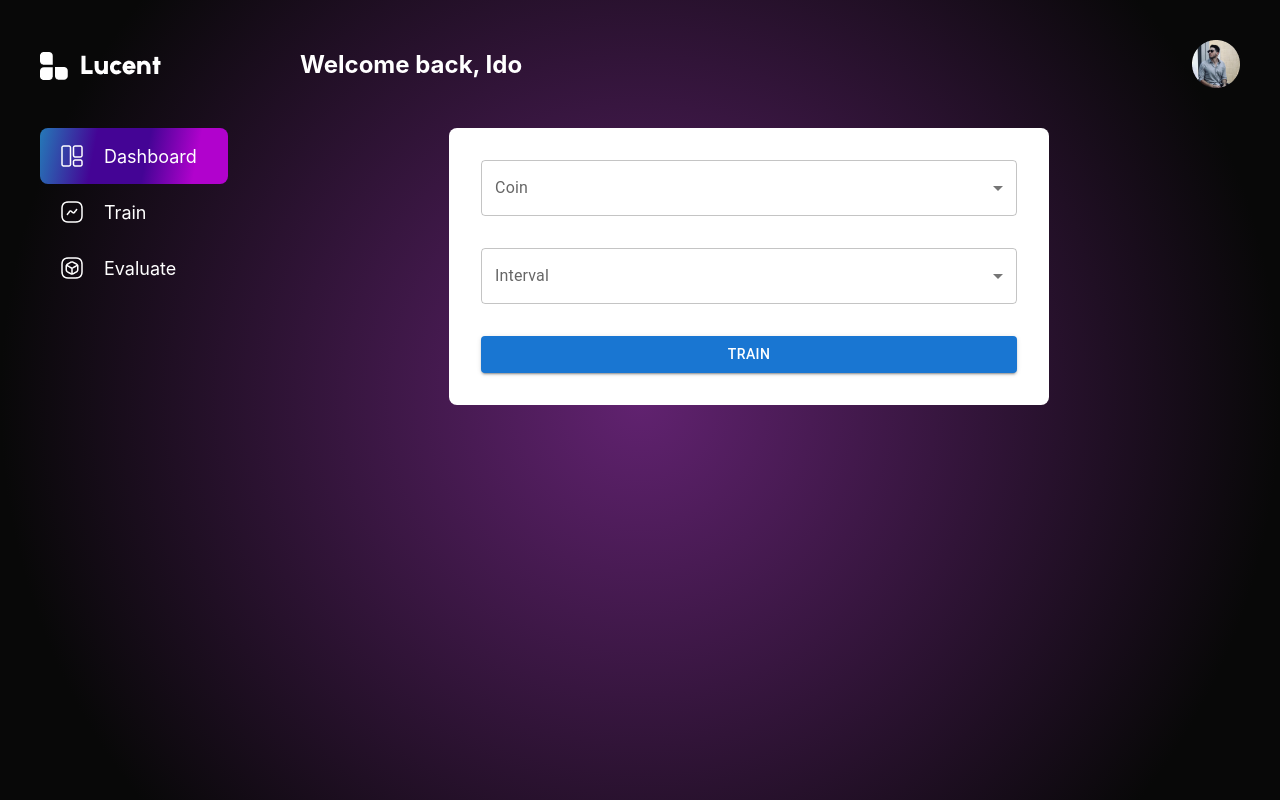
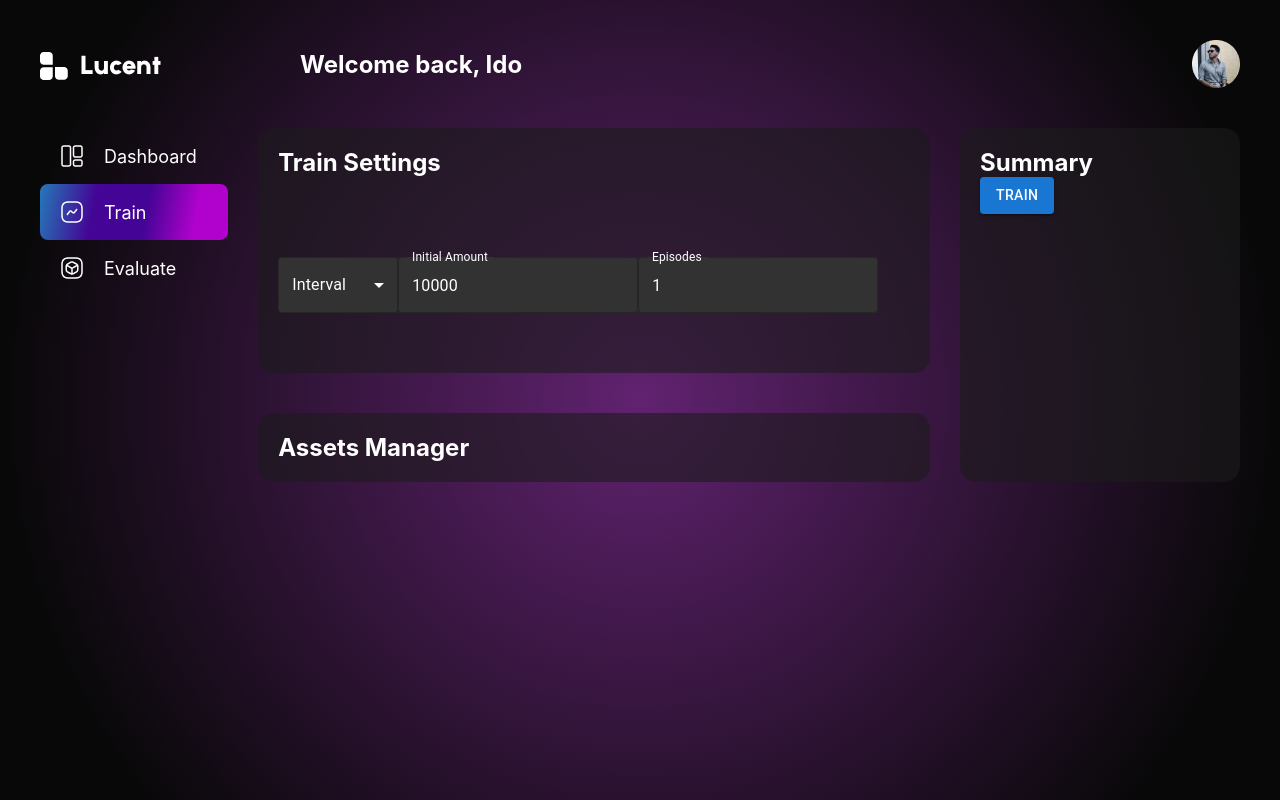
Before and after one commit to idocal/backtrade, a React (Create React App) app in the folder client/: page /train in a window 1280 px wide. Built offline with nearby package versions, Linux system fonts and the light colour scheme.

Commit message:
Adds train settings to train screen

```diff
--- a/client/src/App.css
+++ b/client/src/App.css
@@ -36,20 +36,6 @@ h1, h2, h3, h4 {
     justify-content: center;
 }
 
-.modal {
-    width: 100%;
-    max-width: 600px;
-    background: #fff;
-    padding: 32px;
-    border-radius: 8px;
-    display: flex;
-    flex-direction: column;
-}
-
-.modal > div {
-    margin: 0 0 32px 0;
-    width: 100%;
-}
 
 .highcharts-credits {
     display: none;
--- a/client/src/components/BasicSelect.js
+++ b/client/src/components/BasicSelect.js
@@ -22,6 +22,7 @@ export default function BasicSelect(props) {
           id="demo-simple-select"
           value={val}
           label={props.label}
+          defaultValue={props.defaultValue}
           onChange={handleChange}
         >
       {
--- a/client/src/views/Agents.js
+++ b/client/src/views/Agents.js
@@ -47,7 +47,7 @@ function Agents() {
                     return (
                         <div className="agent" key={i}>
                             <Link to={ 'test/' + agent.id }>
-                                <p>{ 'Agent #' + (i + 1) }</p>
+                                <p>{ 'Agent #' + (agents.length - i) }</p>
                                 <div className={ "progress-bar" + done }>
                                     <div className="progress" style={{"width": progress}}/>
                                 </div>
--- /dev/null
+++ b/client/src/views/ConfigModal.css
@@ -0,0 +1,13 @@
+.modal {
+    width: 100%;
+    padding: 32px;
+    border-radius: 8px;
+    display: flex;
+    flex-direction: column;
+    color: #fff;
+}
+
+.modal > div {
+    margin: 0 0 32px 0;
+    width: 100%;
+}
--- a/client/src/views/ConfigModal.js
+++ b/client/src/views/ConfigModal.js
@@ -3,6 +3,7 @@ import BasicSelect from '../components/BasicSelect';
 import BasicDatePicker from '../components/BasicDatePicker';
 import Button from '@mui/material/Button';
 import MultipleSelectChip from '../components/MultipleSelectChip';
+import './ConfigModal.css';
 
 const PROVIDER = 'binance';
 
--- a/client/src/views/Navbar.js
+++ b/client/src/views/Navbar.js
@@ -1,5 +1,5 @@
 import * as React from 'react';
-import { Link } from 'react-router-dom';
+import { Link, useLocation } from 'react-router-dom';
 import './Navbar.css';
 import icDashboard from '../img/ic-dasboard.png';
 import icTrain from '../img/ic-train.png';
@@ -14,7 +14,12 @@ const icons = {
 
 
 function Navbar() {
-    let [active, setActive] = React.useState('dashboard')
+    const location = useLocation();
+    let [active, setActive] = React.useState(location.pathname);
+
+    React.useEffect(() => {
+        setActive(location.pathname);
+    }, [location])
 
     function onNavBarItemClick(name) {
         setActive(name);
@@ -22,10 +27,10 @@ function Navbar() {
 
     function NavbarItem(props) {
         let name = props.name.toLowerCase();
-        let activeClass = name === active ? " active" : "";
+        let activeClass = props.link === active ? " active" : "";
         return (
             <Link to={props.link}>
-                <div className={ "navbar-item" + activeClass } onClick={ () => {onNavBarItemClick(name)} }>
+                <div className={ "navbar-item" + activeClass } onClick={ () => {onNavBarItemClick(props.link)} }>
                     <div className="navbar-icon" style={{ backgroundImage: `url(${icons[name]})`  }} />
                     {props.name}
                 </div>
--- a/client/src/views/Train.css
+++ b/client/src/views/Train.css
@@ -1,8 +1,42 @@
 .train, .test {
+    display: flex;
     width: 100%;
-    height: 100%;
-    text-align: center;
+}
+
+.train .right-space {
+
+}
+
+.train .settings {
+    margin-top: 40px;
+    color: #fff;
+}
+
+.train .settings input, .train .settings label,
+.train .settings svg, .train .settings select,
+.train .settings .MuiSelect-select {
+    color: #fff;
+}
+
+.train .settings input, .train .settings .MuiOutlinedInput-root {
+    border-color: #fff;
+    background: #323232;
+    border-radius: 4px;
+}
+
+.train .settings .MuiFormControl-root {
+}
+
+.train .settings .group {
+    max-width: 600px;
+    margin-bottom: 40px;
+}
+
+.train .settings .group {
     display: flex;
-    align-items: center;
-    justify-content: center;
+    justify-content: space-between;
 }
+
+.train .assets {
+    margin-top: 40px;
+}
--- a/client/src/views/Train.js
+++ b/client/src/views/Train.js
@@ -1,42 +1,23 @@
 import * as React from 'react';
-import ConfigModal from './ConfigModal';
+import Button from '@mui/material/Button';
+import TextField from '@mui/material/TextField';
+import BasicDatePicker from '../components/BasicDatePicker';
+import BasicSelect from '../components/BasicSelect';
 import defaults from '../defaults';
-import Loading from './Loading';
 import { useNavigate } from "react-router-dom";
 import './Train.css';
 
+const PROVIDER = 'binance';
 
 export default function Train() {
-    const [loading, setLoading] = React.useState(false);
-    const [loadingStatus, setLoadingStatus] = React.useState(0);
     const navigate = useNavigate();
 
-    function onTrainEnd() {
-        setLoading(false);
-        navigate("/");
-    }
-
-    async function checkTrainStatus(newAgentId) {
-        const URL = '/api/agent/status/' + newAgentId;
-        let done = false;
-        let interval = setInterval(async () => {
-            if (done) {
-                clearInterval(interval);
-                onTrainEnd();
-            }
-
-            // request training status
-            let response = await fetch(URL);
-            response.json().then( r => {
-                console.dir(r);
-                setLoadingStatus(Math.round(Math.min(r.content.train_progress, 100) * 100));
-                if (r.content.train_done) {
-                    done = true;
-                }
-            })
-
-        }, 100);
-    }
+    const [symbol, setSymbol] = React.useState([]);
+    const [interval, _setInterval] = React.useState('1h');
+    const [startDate, setStartDate] = React.useState('');
+    const [endDate, setEndDate] = React.useState('');
+    const [initialAmount, setInitialAmount] = React.useState(10000);
+    const [numEpisodes, setNumEpisodes] = React.useState(1);
 
     async function trainAgent(config) {
         console.log('training agent with config: ');
@@ -52,8 +33,18 @@ export default function Train() {
         });
     }
 
-    async function onTrainClick(config) {
-        setLoading(true);
+    async function onTrainClick() {
+        let config = {
+            "provider": PROVIDER,
+            "symbols": symbol,
+            "interval": interval,
+            "start_date": startDate,
+            "end_date": endDate,
+            "initial_amount": initialAmount,
+            "n_episodes": numEpisodes,
+            "commission": 0.00075
+        }
+
         const agentRes = await fetch("/api/agent/create");
         agentRes.json().then( async res => {
             // update config with newly created agent
@@ -63,22 +54,66 @@ export default function Train() {
             // train new agent
             let trainedAgent = await trainAgent(config);
             trainedAgent.json().then( async () => {
-                await checkTrainStatus(newAgentId);
+                navigate("/");
             });
         });
     }
 
+    function handleAssetSelect(e) {
+        setSymbol(e.target.value);
+    }
+
+    function handleIntervalSelect(e) {
+        _setInterval(e.target.value);
+    }
+
+    function handleStartSelect(formattedDate) {
+        setStartDate(formattedDate);
+    }
+
+    function handleEndSelect(formattedDate) {
+        setEndDate(formattedDate);
+    }
+
+    function handleAmountSelect(e) {
+        setInitialAmount(e.target.value);
+    }
+
+    function handleEpisodeSelect(e) {
+        setNumEpisodes(e.target.value);
+    }
+
     return (
         <div className="train">
-        {
-            !loading ?
-                <ConfigModal defaults={defaults}
-                    mode={'train'}
-                    onClick={onTrainClick}
-                    setLoadingStatus={setLoadingStatus} />
-            :
-                <Loading percentage={loadingStatus} />
-        }
+            <div className="main-space">
+                <div className="box train-settings">
+                    <div className="title">
+                        <h2>Train Settings</h2>
+                    </div>
+                    <div className="settings">
+                        <div className="group">
+                            <BasicDatePicker label="Start Date" handleChange={handleStartSelect}/>
+                            <BasicDatePicker label="End Date" handleChange={handleEndSelect} />
+                        </div>
+                        <div className="group">
+                            <BasicSelect label="Interval" defaultValue={interval} options={defaults.intervals} handleChange={handleIntervalSelect} />
+                            <TextField label="Initial Amount" value={initialAmount} onChange={handleAmountSelect} />
+                            <TextField label="Episodes" value={numEpisodes} onChange={handleEpisodeSelect} />
+                        </div>
+                    </div>
+                </div>
+                <div className="box assets">
+                    <div className="title">
+                        <h2>Assets Manager</h2>
+                    </div>
+                </div>
+            </div>
+            <div className="box right-space">
+                <div className="title">
+                    <h2>Summary</h2>
+                    <Button variant="contained" onClick={ onTrainClick }>Train</Button>
+                </div>
+            </div>
         </div>
     )
 }
```
